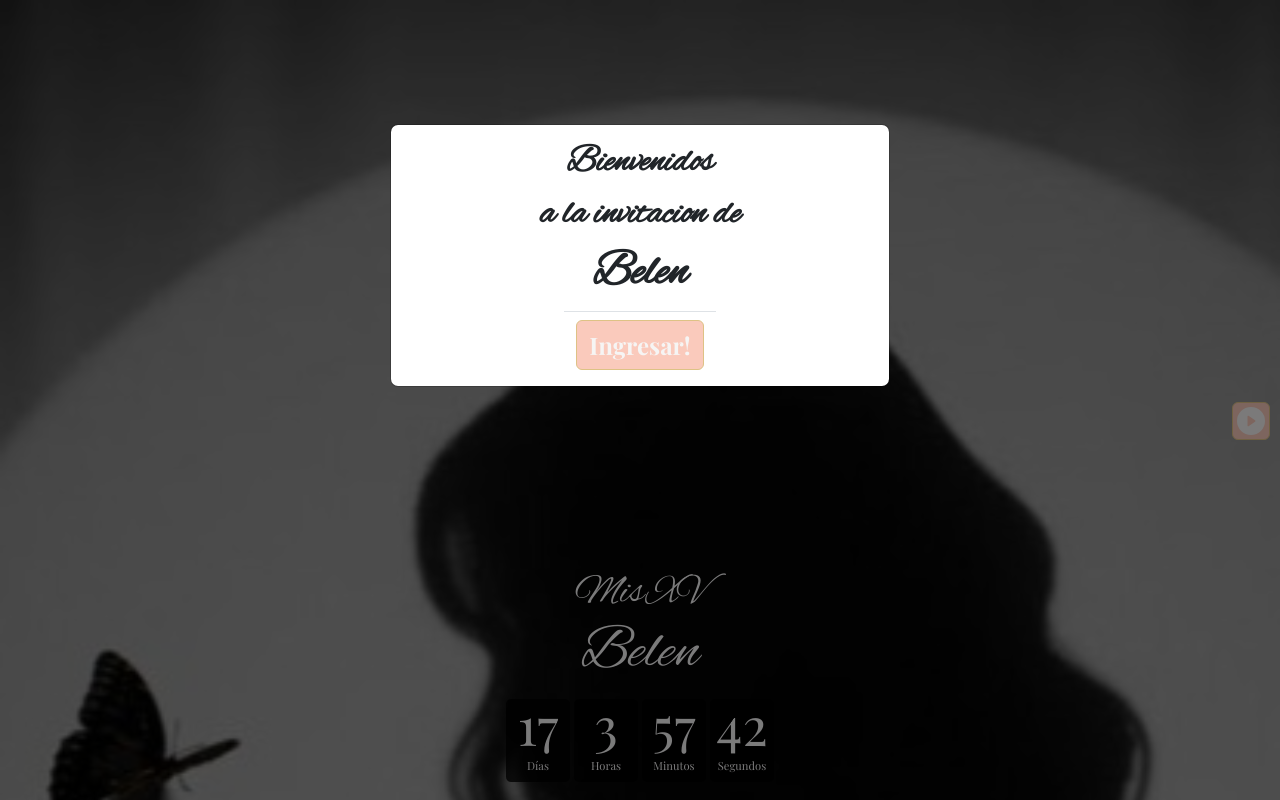
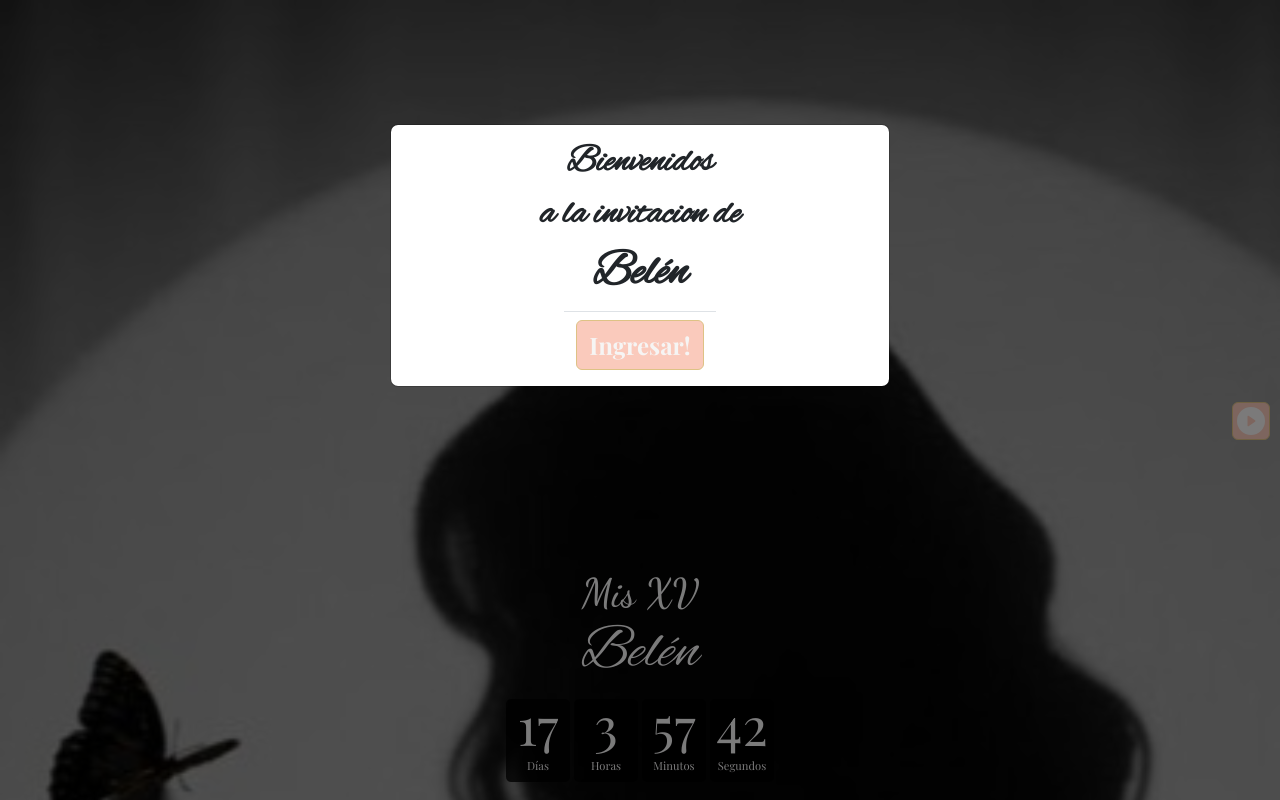
Before and after one commit to emiliolj1/xvModel-Belen, a React (Vite) app: page / in a window 1280 px wide. Shown: the top 800 px of the page. Built offline with nearby package versions, Linux system fonts and the light colour scheme; a web font is replaced by a local one.

Commit message:
Added finals details

```diff
--- a/index.html
+++ b/index.html
@@ -12,6 +12,7 @@
     <link rel="preconnect" href="https://fonts.googleapis.com">
     <link rel="preconnect" href="https://fonts.gstatic.com" crossorigin>
     <link href="https://fonts.googleapis.com/css2?family=Alex+Brush&family=Playfair+Display:ital,wght@0,400..900;1,400..900&display=swap" rel="stylesheet">
+    <link href="https://fonts.googleapis.com/css2?family=Dancing+Script:wght@400..700&display=swap" rel="stylesheet">
     <title>Mis XV-Belen</title>
   </head>
   <body style="margin: 0; padding: 0;">
--- a/src/App.jsx
+++ b/src/App.jsx
@@ -10,7 +10,7 @@ import Six from './components/sections/Six';
 import Footer from './components/sections/Footer';
 import Modal from 'react-bootstrap/Modal'
 import Button from 'react-bootstrap/Button'
-import audioFile from './components/resources/Sabrina Carpenter - Feather.mp3'
+import audioFile from './components/resources/Bruno Mars - Just The Way You Are (Lyrics).mp3'
 import {PauseCircleFill, PlayCircleFill} from 'react-bootstrap-icons';
 
 function App() {
@@ -39,7 +39,7 @@ function App() {
         <Modal.Body className='mx-auto mb-0 pb-0'>
           <h3 className='titulo text-center' style={{fontSize:'2.3rem'}} >Bienvenidos</h3>
           <h3 className='titulo text-center' style={{fontSize:'2.3rem'}}>a la invitacion de</h3>
-          <h3 className='titulo text-center' style={{fontSize:'3rem'}}>Belen</h3>
+          <h3 className='titulo text-center' style={{fontSize:'3rem'}}>Belén</h3>
         </Modal.Body>
         <Modal.Footer className='mx-auto text-center mt-0 pt-1'>
           <Button className='cardFont cardButton mx-auto fs-4 fw-bold' onClick={handleModalClose}>
@@ -62,7 +62,7 @@ function App() {
       <Two/>
       <Three/>
       <Four/>
-      <Five/>
+      {/* <Five/> */}
       <Six/>
       <Footer/>
     </>
--- a/src/components/sections/Four.jsx
+++ b/src/components/sections/Four.jsx
@@ -12,7 +12,7 @@ const Four = () => {
           <h2 className='titulo fw-bold' style={{fontSize:'2.6rem', fontStyle: 'normal'}} >Asistencia</h2>
           <p className='asistenciaFont fs-6 my-0'>Quiero contar contigo, ¿vienes?</p>
           <p className='asistenciaFont fs-6 my-0'>Confírmame, por favor.</p>
-          <Button href='https://wa.me/543816364212?text=Hola%20Adriana,%20confirmo%20mi%20presencia.%20Soy%20[tu nombre]' className='my-3 mx-auto asisButton fw-bold'>
+          <Button href='https://wa.me/543814023678?text=Hola%20Florencia,%20confirmo%20mi%20presencia.%20Soy%20[tu nombre]' className='my-3 mx-auto asisButton fw-bold'>
             Confirmar Presencia!
           </Button>
         </div>
--- a/src/components/sections/One.jsx
+++ b/src/components/sections/One.jsx
@@ -7,7 +7,7 @@ const One = () => {
     <Container fluid className="sectionM faceInv d-flex flex-column">
       <Container className='mt-auto mb-3'>
         <h3 className='title misXv'>Mis XV</h3>
-        <h3 className='title nombre'>Belen</h3>
+        <h3 className='title nombre'>Belén</h3>
         <Countdown/>
       </Container>
     </Container>
--- a/src/components/sections/Six.jsx
+++ b/src/components/sections/Six.jsx
@@ -5,8 +5,8 @@ const Six = () => {
   return (
     <Container fluid className='sectionM sixInv d-flex flex-column'>
       <div className='fraseEnd fs-6 text-center mt-auto mb-1 mx-5'>
-        <p className='mb-0'>Hoy comienza un capítulo nuevo lleno de alegría y esperanza. Gracias por acompañarme en este día tan especial</p>
-        {/* <p className='mb-0'>empiezo a volar hacia un futuro brillante.</p> */}
+        <p className='mb-0'>Hoy comienza un capítulo nuevo lleno de alegría y esperanza. </p>
+        <p className='mb-0'>Gracias por acompañarme en este día tan especial</p>
         {/* <p className='mb-0'>merecen ser compartidos...</p> */}
         <p className='titulo mt-2' style={{fontSize:'2.5rem'}}>Belen</p>
       </div>
--- a/src/components/sections/Three.jsx
+++ b/src/components/sections/Three.jsx
@@ -18,7 +18,7 @@ const Three = () => {
           />
           <h3 className='fw-bold m-0 fs-4'>Capilla</h3>
           <h3 className='fw-bold mt-0 fs-4'>'Sagrado Corazon de Jesus'</h3>
-          <p className='mb-2'><GeoAltFill/> Av. Torquinst - La Florida</p>
+          <p className='mb-2'><GeoAltFill/> B° El Paraiso - Delfín Gallo</p>
           <p className='fw-bold mb-1'>25 · Enero · 2025</p>
           <p className='fw-bold mb-1'>20:00hrs</p>
           <Button href='https://maps.app.goo.gl/tqtiP9j1AF5TzVWz8' className='mb-3 mx-auto cardButton fw-bold'>
@@ -30,7 +30,7 @@ const Three = () => {
         </div>
         <div className='card cardFont mx-5 px-2 py-2 text-center'>
           <h3 className='fw-bold pt-3 fs-4'>Mi Casa!</h3>
-          <p className='mb-2'><GeoAltFill/> B Delfin Gallo - Delfín Gallo</p>
+          <p className='mb-2'><GeoAltFill/> B° Delfin Gallo - Delfín Gallo</p>
           <p className='fw-bold mb-1'>25 · Enero · 2025</p>
           <p className='fw-bold mb-1'>¡Despues de la misa!</p>
           <Button href='https://maps.app.goo.gl/vYhYnuTmSYe3z18e7' className='mb-3 mx-auto cardButton fw-bold'>
@@ -48,7 +48,7 @@ const Three = () => {
             width='350rem'
           />
           <h3 className='pt-1 cardFont fw-semibold' style={{fontSize:'1.3rem', fontStyle: 'normal'}}>Elegante Sport</h3>
-          <h3 className='pt-2 titulo fw-bold' style={{fontSize:'2rem', fontStyle: 'normal'}}>¡Evita ir de color verde!</h3>
+          <h3 className='pt-2 titulo fw-bold' style={{fontSize:'2rem', fontStyle: 'normal'}}>¡Evita ir de color rosa!</h3>
         </div>
       </Container>
     </>
--- a/src/components/sections/Two.jsx
+++ b/src/components/sections/Two.jsx
@@ -5,8 +5,8 @@ const Two = () => {
   return (
     <Container fluid className='sectionM twoInv d-flex flex-column'>
       <div className='frase text-center mt-auto pb-5 mb-5 mx-5'>
-        <p>Con la elegancia de una época pasada y la alegría de la juventud,</p>
-        <p>celebro este nuevo capítulo, rodeada del amor y la luz que ustedes me brindan.</p>
+        <p>Cada momento vivido me ha traído hasta aquí;</p>
+        <p>ahora comienza una etapa donde los sueños se vuelven más grandes y las metas más emocionantes.</p>
         <p></p>
       </div>
     </Container>
--- a/src/components/styles/main.css
+++ b/src/components/styles/main.css
@@ -22,6 +22,7 @@
   --seashell: #fbf4eeff;
   --titulos: "Alex Brush", serif;
   --secFont: "Playfair Display", serif;
+  --thirdFont:"Dancing Script", serif;
 }
 
 .bgFooter{
@@ -37,13 +38,13 @@
 .titulo{
   font-family: var(--titulos);
   font-weight: 600;
-  /* font-style: italic; */
+  font-style: normal;
 }
 
 .cardFont{
   font-family: var(--secFont);
   font-optical-sizing: auto;
-  font-weight: 400;
+  font-weight: 800;
 }
 
 .faceInv{
@@ -87,7 +88,7 @@
   background-image: url(../resources/poray.jpg);
   background-size: cover;
   background-repeat: no-repeat;
-  background-color: rgba(245, 221, 207,1);
+  background-color: rgb(146, 128, 118);
   background-blend-mode: multiply;
 }
 
@@ -107,8 +108,8 @@
   color: var(--seasalt);
   margin-bottom: 0;
   font-weight: 500;
-  font-family: var(--titulos);
-  /* font-style: italic; */
+  font-family: var(--thirdFont);
+  font-style: normal;
   font-size: 40px;
 }
 
@@ -116,7 +117,7 @@
   color: var(--antiflash-white);
   margin: 0 1px 1px 0;
   border: 1px;
-  font-weight: 500;
+  font-weight: 600;
   font-family: var(--secFont);
   font-style: italic;
   font-size: 16px;
@@ -168,7 +169,7 @@
 
 .asistenciaFont{
   font-family: var(--secFont);
-  font-weight: 600;
+  font-weight: 700;
   color: var(--charcoal);
 }
 
@@ -176,7 +177,7 @@
   color: var(--seasalt);
   margin: 0 1px 1px 0;
   border: 1px;
-  font-weight: 100;
+  font-weight: 600;
   font-family: var(--secFont);
   font-style: italic;
   font-size: 18px;
```
Also changed, not shown: 1 other file (tests, documents, lock files or other folders).
